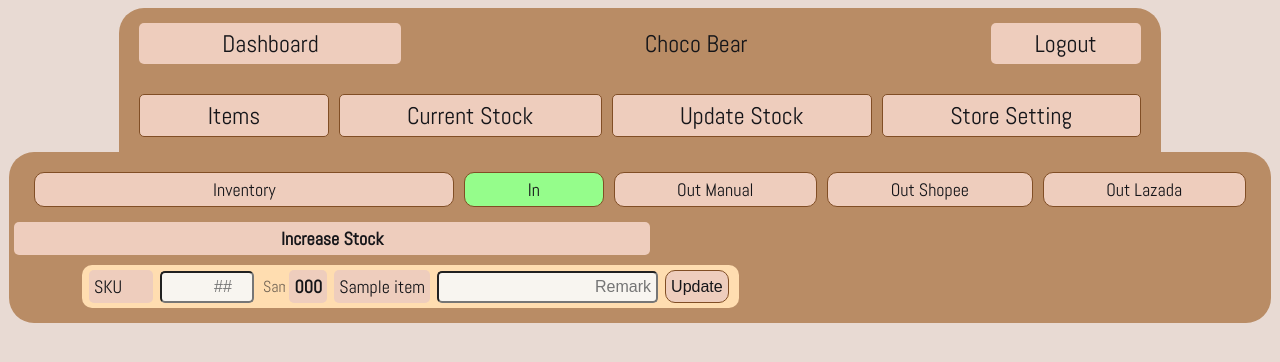
After one commit to ghosteEddy/simpleBundleInventory, a Django app: page /inventory/in in a window 1280 px wide. The commit adds this page. Shown: the top 362 px of the page. Run offline with Django 3.2, Linux system fonts and the light colour scheme; a user stored in the database is signed in; tables that the repository leaves empty hold one stand-in row (values such as "Sample post").

Commit message:
update inflow stock full flow is done

```diff
--- a/chocobear/base/admin.py
+++ b/chocobear/base/admin.py
@@ -1,7 +1,8 @@
 from django.contrib import admin
 from django.contrib.auth.admin import UserAdmin
-from .models import CUser, Item
+from .models import CUser, Inventory, Item
 
 # Register your models here.
 admin.site.register(CUser, UserAdmin)
 admin.site.register(Item)
+admin.site.register(Inventory)
--- a/chocobear/base/api.py
+++ b/chocobear/base/api.py
@@ -1,3 +1,4 @@
+from datetime import date
 from django.http.response import HttpResponse
 from django.utils import timezone
 from .models import *
@@ -38,3 +39,24 @@ def deleteItem(request):
     item.updated_on = timezone.now()
     item.save()
     return 0
+
+def updateInventory(request):
+    data = json.loads(request.body)
+    if(data['flowType'] == 'BUY'):
+        flowType = 'IN'
+    else:
+        flowType = 'OUT'
+    flowChannel = data['flowType']
+    amount = data['update_amount']
+    remark = data['update_remark']
+    itemId = data['item_id']
+    user = request.user.id
+    update = Inventory(itemId=itemId, amount=amount, flowType=flowType, flowChannel=flowChannel, remark=remark, updateBy=user)
+    item = Item.objects.get(id=itemId)
+    if flowType == 'IN':
+        item.in_stock += int(amount)
+    elif flowType == 'OUT':
+        item.in_stock -= int(amount)
+    item.save()
+    update.save()
+    return 0
--- a/chocobear/base/models.py
+++ b/chocobear/base/models.py
@@ -1,7 +1,7 @@
 from typing import get_args
 from django.db import models
 from django.contrib.auth.models import AbstractUser
-from django.utils import timezone
+from django.utils import timezone, dates
 
 from django.utils.translation import gettext_lazy as _
 
@@ -49,7 +49,11 @@ class Inventory(models.Model):
         SHOPEE = 'Shopee', _('Shopee')
         LAZADA = 'Lazada', _('Lazada')
 
-    date = models.DateField(auto_now=False, auto_now_add=False)
+    date = models.DateField(auto_now_add=True)
     flowType = models.CharField(max_length=3, choices=FlowType.choices)
     flowChannel = models.CharField(max_length=10, choices=FlowChannel.choices)
+    itemId = models.BigIntegerField()
     amount = models.IntegerField()
+    remark = models.CharField(max_length=64, null=True, blank=True)
+    updateBy = models.BigIntegerField(default = 0)
+    updated_on = models.DateTimeField(auto_now_add=True, blank=True)
--- a/chocobear/base/static/base/css/base_app.css
+++ b/chocobear/base/static/base/css/base_app.css
@@ -121,3 +121,6 @@ label{
 .-gravLeft{
     margin: 5px auto 5px 0px;
 }
+.-shading{
+    background: var(--background-shading);
+}
--- /dev/null
+++ b/chocobear/base/static/base/js/updateStock.js
@@ -0,0 +1,23 @@
+// use utils.js
+async function updateItem(item_id, flowType){
+    let buttonEle = document.getElementById(item_id).querySelector('button')
+    buttonEle.disabled = true
+    let form = document.getElementById(item_id)
+    let update_amountEle = form.querySelector('input[name="update_amount"]')
+    let update_amount = update_amountEle.value
+    let form2 = document.getElementById(item_id)
+    let update_remarkEle = form2.querySelector('input[name="update_remark"]')
+    let update_remark = update_remarkEle.value
+    if (update_amount > 0){
+        response = await postData("/updateInventory", {'item_id' : item_id, 'flowType' : flowType, 'update_amount' : update_amount, 'update_remark' : update_remark})
+        if (response.result === 0){
+            window.location.replace(window.location.href)
+            console.log('success')
+        }
+        else {
+            // window.alert('Something Wrong Error: ' + response.result)
+        }
+    } else {
+        window.alert('Please put in positive number!!!')
+    }
+}
--- /dev/null
+++ b/chocobear/base/templates/base/inventoryIn.html
@@ -0,0 +1,34 @@
+{% extends "main.html" %}
+{% block head %}
+{% csrf_token %}
+{% endblock head %}
+
+{% block navbar %}
+{% include "topNavBar.html" %}
+{% include "base/menubar.html" %}
+{% endblock navbar %}
+
+{% block content %}
+
+<div class='main'>
+    {% include 'base/updateStockMenu.html' %}
+    <div class='-max50 -bold -header -largeText -center'>Increase Stock</div>
+    <div class='content -left5 -max80'>
+        {% for item in items %}
+        {% if forloop.counter|divisibleby:2 %}<form id='{{item.id}}' class='dataCard flex -flexible -gravLeft'>
+            {% else %}<form id='{{item.id}}' class='dataCard flex -flexible -gravLeft -shading'> {% endif %}
+                <div class='data -width30 -header -row'>SKU</div>
+                <input type='number' class='input -width50 txtRight -row' placeholder='##' id='update_amount' name='update_amount' required></input>
+                <div class='data -width11 -fade -row'>{{ item.item_unit }}</div>
+                <div class='data -header -bold -row'>{{ item.item_code }}</div>
+                <div class='data -header -row'>{{ item.item_name }}</div>
+                <input type='text' class='input -width10 txtRight -row' placeholder='Remark' id='update_remark' name='update_remark'></input>
+                <button type='button' onclick='updateItem({{ item.id }},"BUY")' class='button'>Update</button>
+            </form>
+        {% endfor %}
+    </div>
+</div>
+{% load static %}
+<script src="{% static '/js/utils.js' %}"></script>
+<script src="{% static '/base/js/updateStock.js' %}"></script>
+{% endblock content %}
--- a/chocobear/base/templates/base/inventoryList.html
+++ b/chocobear/base/templates/base/inventoryList.html
@@ -15,7 +15,7 @@
     <div class='content -left5 -max80'>
         {% for item in items %}
         <div class='dataCard flex -flexible -max50 -gravLeft'>
-                <div class='data -header -width20 txtRight -row'>{{item.in_stock}}</div>
+                <div class='data -header -width50 txtRight -row'>{{item.in_stock}}</div>
                 <div class='data -width11 -fade -row'>{{ item.item_unit }}</div>
                 <div class='data -header -bold -row'>{{ item.item_code }}</div>
                 <div class='data -header -row'>{{ item.item_name }}</div>
@@ -26,5 +26,5 @@
 </div>
 {% load static %}
 {% comment %} <script src="{% static '/js/utils.js' %}"></script>
-<script src="{% static '/base/js/itemList.js' %}"></script> {% endcomment %}
+<script src="{% static '/base/js/updateStock.js' %}"></script> {% endcomment %}
 {% endblock content %}
--- a/chocobear/base/templates/base/updateStockMenu.html
+++ b/chocobear/base/templates/base/updateStockMenu.html
@@ -1,6 +1,6 @@
 <div class='topContent'>
     <a href='{% url 'baseInventoryMenu' %}' class='button -medium -largeText -center'>Inventory</a>
-    <a href='' class='button -small -largeText -positiveBg'>    In    </a>
+    <a href='{% url 'baseInventoryIn' %}' class='button -small -largeText -positiveBg'>    In    </a>
     <a href='' class='button -small -largeText'>Out Manual</a>
     <a href='' class='button -small -largeText'>Out Shopee</a>
     <a href='' class='button -small -largeText'>Out Lazada</a>
--- a/chocobear/base/urls.py
+++ b/chocobear/base/urls.py
@@ -12,4 +12,6 @@ urlpatterns = [
     path('addItem', views.itemAdd, name='baseAddItem'),
     path('editItem/<int:item_id>', views.itemEdit, name='baseEditItem'),
     path('inventory', views.inventoryMenu, name='baseInventoryMenu'),
+    path('inventory/in', views.inventoryIn, name='baseInventoryIn'),
+    path('updateInventory', views.updateInventory, name='baseUpdateInventory')
 ]
--- a/chocobear/base/views.py
+++ b/chocobear/base/views.py
@@ -95,3 +95,17 @@ def inventoryMenu(request):
         data = api.getAllItems(request)
         context = data
         return HttpResponse(template.render(context, request))
+
+@login_required
+def updateInventory(request):
+    if request.method == 'POST':
+        result = api.updateInventory(request)
+        return HttpResponse(json.dumps({'result' : result}))
+
+@login_required
+def inventoryIn(request):
+    if request.method == 'GET':
+        template = loader.get_template('base/inventoryIn.html')
+        data = api.getAllItems(request)
+        context = data
+        return HttpResponse(template.render(context, request))
--- a/chocobear/static/css/base.css
+++ b/chocobear/static/css/base.css
@@ -1,11 +1,13 @@
 /* @import url('https://fonts.googleapis.com/css2?family=Abel&display=swap'); */
 :root{
     --background-color : #e8dad3;
+    --background-shading: #ffddb0;
     --primary-color : #b98c65;
     --primary_accent : #814e25;
     --secondary-color : #eecdbd;
     --text-color : #151519;
     --input-color : #ebe1d2;
+    --secondary-input-color : #f8f5f0;
     --highlight-color : #f89e49;
     --light-green : #95fd8b;
     background-color: var(--background-color);
@@ -103,6 +105,21 @@
     overflow: hidden;
 }
 
+.-width30{
+    width: 3em;
+    overflow: hidden;
+}
+
+.-width50{
+    width: 5em;
+    overflow: hidden;
+}
+
+.-width100{
+    width: 10em;
+    overflow: hidden;
+}
+
 .txtRight{
     text-align: right;
 }
@@ -121,3 +138,14 @@
     flex-wrap: nowrap;
     flex-direction: row;
 }
+
+.input{
+    font-size: medium;
+    margin-top: auto;
+    margin-bottom: auto;
+    padding: 5px;
+    margin-left: 2px;
+    margin-right: 2px;
+    border-radius: 5px;
+    background: var(--secondary-input-color);
+}
```
Also changed, not shown: chocobear/base/templates/base/inventoryManual.html (deleted, +0 -30 lines), chocobear/base/migrations/0014_inventory.py (added), chocobear/base/migrations/0015_auto_20211202_0238.py (added), chocobear/base/migrations/0016_inventory_itemid.py (added).
